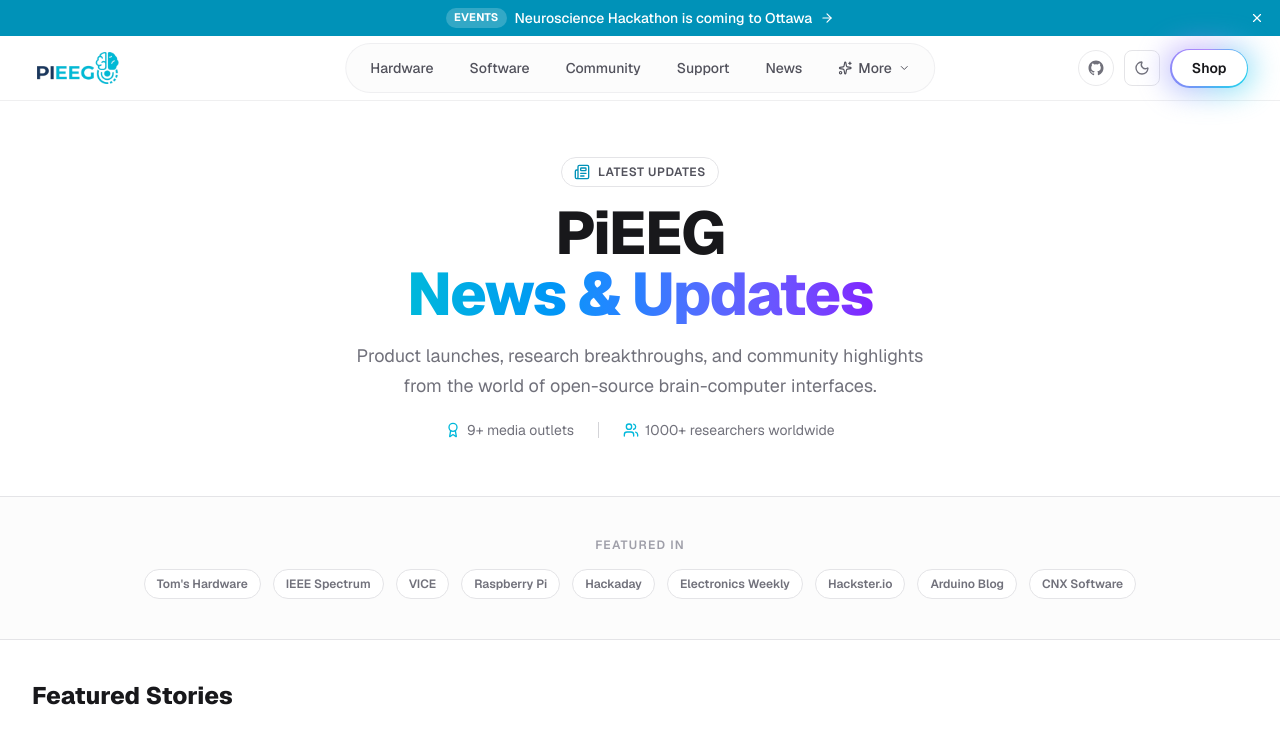
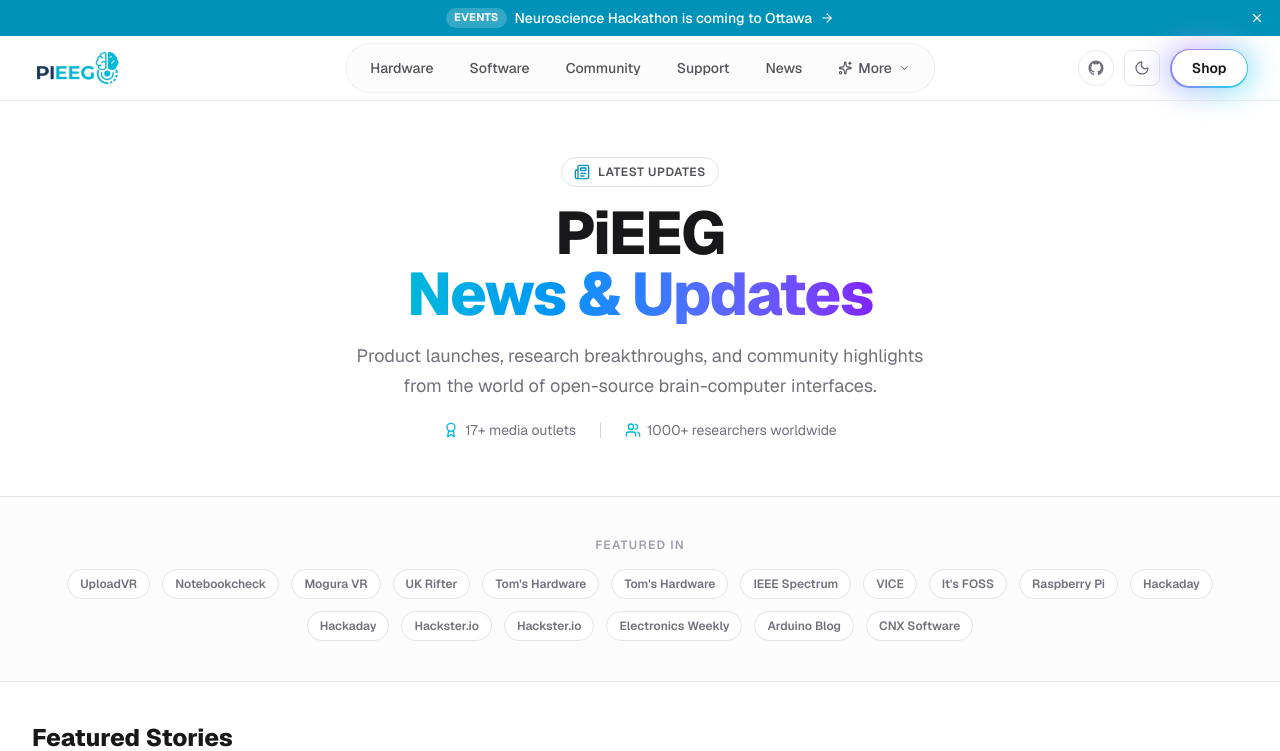
Before and after one commit to pieeg-club/PiEEG-com, a Next.js app: page /news in a window 1280 px wide. Shown: the top 751 px of the page. Built offline with nearby package versions, Linux system fonts and the light colour scheme.

Commit message:
update featured in

```diff
--- a/src/app/news/page.tsx
+++ b/src/app/news/page.tsx
@@ -12,15 +12,28 @@
 };
 
 const mediaFeatures = [
+  // VR & XR Media (PiEEG XR Coverage)
+  { name: "UploadVR", url: "https://www.uploadvr.com/pieeg-xr-makes-your-vr-avatar-expressive-without-face-tracking/" },
+  { name: "Notebookcheck", url: "https://www.notebookcheck.net/For-VR-PiEEG-XR-measures-brain-activity-in-real-time.1311211.0.html" },
+  { name: "Mogura VR", url: "https://www.moguravr.com/pieeg-xr-kickstarter-en/" },
+  { name: "UK Rifter", url: "https://www.ukrifter.com/revolutionising-avatar-control-pieegs-brain-computer-interface-for-quest-headsets/" },
+
+  // Tech Media
   { name: "Tom's Hardware", url: "https://www.tomshardware.com/news/control-a-raspberry-pi-with-your-mind-and-pieeg" },
+  { name: "Tom's Hardware", url: "https://www.tomshardware.com/raspberry-pi/raspberry-pi-powers-briefcase-sized-pieeg-bio-lab-project" },
   { name: "IEEE Spectrum", url: "https://spectrum.ieee.org/neurotechnology-diy" },
   { name: "VICE", url: "https://www.vice.com/en/article/88x99k/this-affordable-device-will-let-anyone-connect-their-brain-to-a-computer" },
+  { name: "It's FOSS", url: "https://itsfoss.com/news/pieeg-kit/" },
+
+  // Maker & Hardware Media
   { name: "Raspberry Pi", url: "https://www.raspberrypi.com/news/raspberry-pi-to-brain-interface/" },
   { name: "Hackaday", url: "https://hackaday.com/2024/05/08/ardeeg-lowers-the-cost-of-brain-computer-interfaces/" },
+  { name: "Hackaday", url: "https://hackaday.com/tag/pieeg/" },
+  { name: "Hackster.io", url: "https://www.hackster.io/news/ildar-rakhmatulin-is-back-with-more-low-cost-brain-computer-interface-tech-meet-the-ardeeg-6fb1427a52a7" },
+  { name: "Hackster.io", url: "https://www.hackster.io/news/ildar-rakhmatulin-launches-a-new-16-channel-pieeg-for-the-most-advanced-brain-machine-interfaces-3327547fb52d" },
   { name: "Electronics Weekly", url: "https://www.electronicsweekly.com/blogs/gadget-master/arduino/measuring-eeg-and-biosignals-with-arduino-ardeeg-shield-2024-05/" },
-  { name: "Hackster.io", url: "https://www.hackster.io/news/ildar-rakhmatulin-is-back-with-more-low-cost-brain-computer-interface-tech-meet-the-ardeeg-6fb1427a52a7" },
   { name: "Arduino Blog", url: "https://blog.arduino.cc/2024/05/10/ardeeg-is-an-arduino-uno-r4-wifi-shield-for-measuring-biosignals/" },
-  { name: "CNX Software", url: "https://www.cnx-software.com/2024/05/15/ardeeg-shield-works-with-arduino-uno-r4-wifi-for-biosignals-measurement/" }
+  { name: "CNX Software", url: "https://www.cnx-software.com/2024/05/15/ardeeg-shield-works-with-arduino-uno-r4-wifi-for-biosignals-measurement/" },
 ];
 
 export default async function NewsPage({
```
Also changed, not shown: content/news/bci-world-cup-announcement.md (+1 -1 lines).
